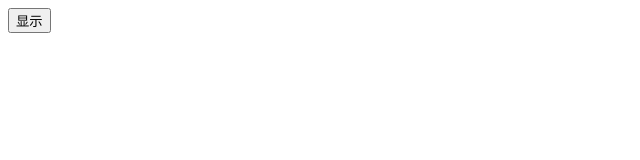
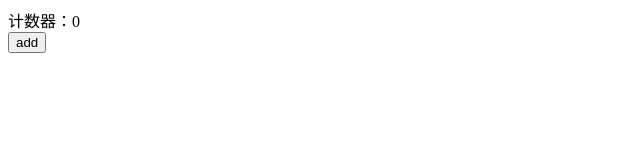
Before and after one commit to lizuncong/mini-react, a React app: page / in a window 1280 px wide. Shown: the top 160 px of the page, without its empty margins (0-640 px from the left). Built offline with nearby package versions, Linux system fonts and the light colour scheme; the HTML template or start-up script is replaced by a standard one.

Commit message:
feat: setState

```diff
--- a/package.json
+++ b/package.json
@@ -23,7 +23,7 @@
   "dependencies": {
     "core-js": "^3.6.4",
     "html-webpack-plugin": "^4.5.1",
-    "react": "^16.14.0",
-    "react-dom": "^16.14.0"
+    "react": "^17.0.1",
+    "react-dom": "^17.0.1"
   }
 }
--- a/src/App.jsx
+++ b/src/App.jsx
@@ -4,37 +4,40 @@ class App extends React.Component {
   constructor(props){
     super(props);
     this.state = {
-      show: false
+      number: 0
     }
   }
-  componentDidMount(){
-    document.addEventListener('click', () => {
-      console.log('handleDocumentClick')
-      this.setState({
-        show: false
+
+  handleClick = event => {
+    setTimeout(() => {
+      this.setState((prevState) => {
+        console.log('setState1...', prevState)
+        return { number: prevState.number + 1 }
+      }, () => {
+        console.log('setState1 callback', this.state)
       })
-    })
-  }
 
-  handleButtonClick = e => {
-    console.log('handleButtonClick', e.stopPropagation)
-    e.nativeEvent.stopImmediatePropagation();
-    this.setState({
-      show: true
-    })
+      console.log('after setState1', this.state)
+
+      this.setState((prevState) => {
+        console.log('setState2...', prevState)
+        return { number: prevState.number + 1 }
+      }, () => {
+        console.log('setState2 callback', this.state)
+      })
+
+      console.log('after setState2', this.state)
+    }, 4);
   }
 
   render(){
+    console.log('render...', this.state)
     return (
       <div>
-        <button onClick={this.handleButtonClick}>显示</button>
-        {
-          this.state.show && (
-            <div>
-              模态框
-            </div>
-          )
-        }
+        计数器：{this.state.number}
+        <div>
+          <button onClick={this.handleClick}>add</button>
+        </div>
       </div>
     )
   }
```
Also changed, not shown: 3 other files (tests, documents, lock files or other folders).
